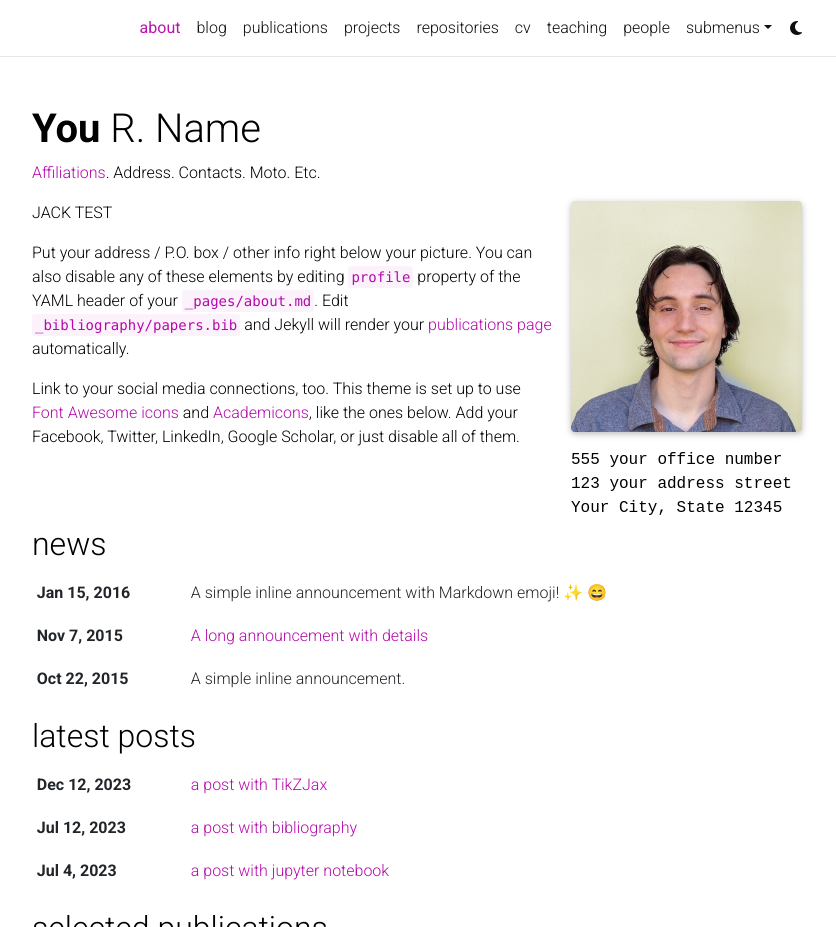
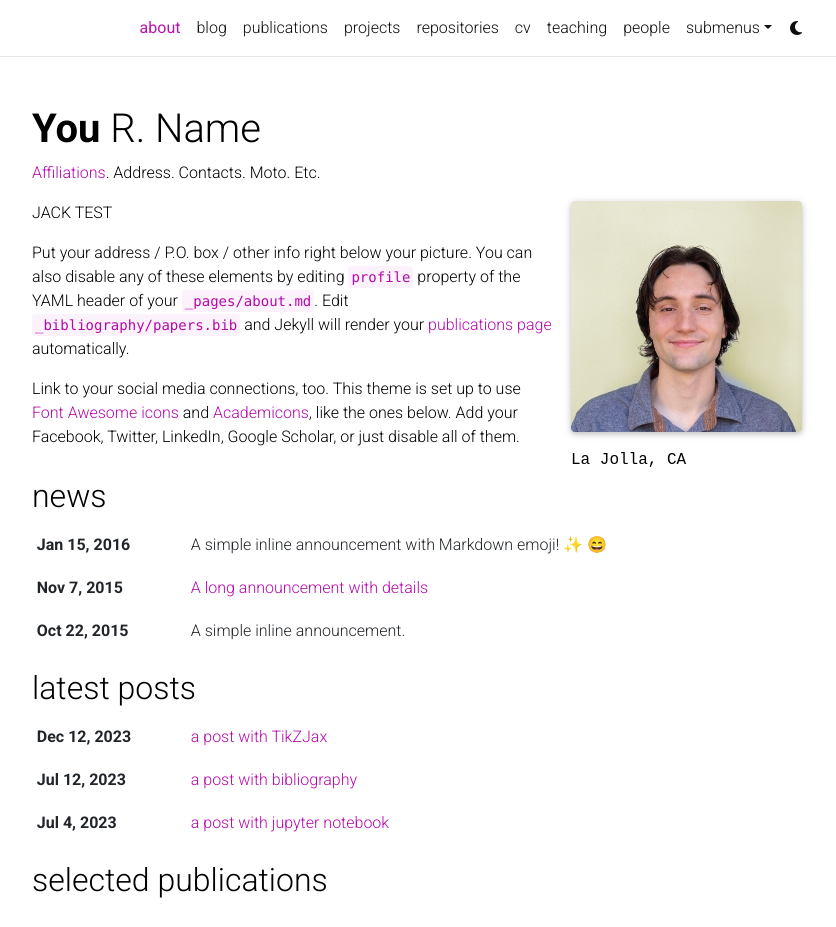
Before and after one commit to jack-andolina/jack-andolina.github.io, a Jekyll site: the page built from _pages/about.md, in a window 1280 px wide and 1264 px high, cut to the strip 0-927 px from the top of the window. Shown: the whole strip, without its empty margins (223-1059 px from the left). Built offline with Jekyll 4.4.1, drawn with Linux system fonts in a browser that asks for light colours; full-size pictures stand in for the smaller copies a plugin makes; emoji names are drawn with the system emoji font; comment, search, counter and statistics services are not loaded; a style sheet for code colours, icons or effects is not loaded.

Commit message:
Update about.md

```diff
--- a/_pages/about.md
+++ b/_pages/about.md
@@ -9,9 +9,7 @@
   image: prof_pic.jpg
   image_circular: false # crops the image to make it circular
   more_info: >
-    <p>555 your office number</p>
-    <p>123 your address street</p>
-    <p>Your City, State 12345</p>
+    <p>La Jolla, CA</p>
 
 news: true  # includes a list of news items
 latest_posts: true  # includes a list of the newest posts
```
